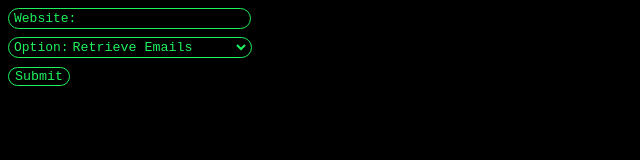
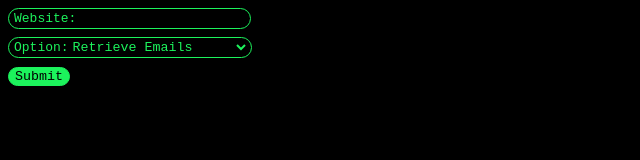
Before and after one commit to DedSecInside/gotor, a React app: page / in a window 1280 px wide. Shown: the top 160 px of the page, without its empty margins (0-640 px from the left). Built offline with nearby package versions, Linux system fonts and the light colour scheme.

Commit message:
Added back button

```diff
--- a/src/index.css
+++ b/src/index.css
@@ -39,10 +39,19 @@ td {
 }
 
 #submitBtn {
-  color: rgb(28, 243, 92);
+  background-color: rgb(28, 243, 92);
   font-family: monospace;
   border-radius: 15px;
-  background-color: black;
+  color: black;
+  border: 0;
+  border: 1px solid rgb(28, 243, 92);
+}
+
+#backButton {
+  background-color: rgb(28, 243, 92);
+  font-family: monospace;
+  border-radius: 15px;
+  color: black;
   border: 0;
   border: 1px solid rgb(28, 243, 92);
 }
--- a/src/index.jsx
+++ b/src/index.jsx
@@ -25,6 +25,10 @@ class DisplayURLs extends React.Component {
     super(props);
   }
 
+  goBack() {
+    main()
+  }
+
   render() {
     return (
       <table>
@@ -33,6 +37,13 @@ class DisplayURLs extends React.Component {
             <th> URLS </th>
           </tr>
         </thead>
+        <tfoot>
+          <tr>
+            <td>
+              <button onClick={this.goBack} id="backButton">BACK</button>
+            </td>
+          </tr>
+        </tfoot>
         <tbody>
         {
           this.props.websites.map((website, idx) => {
@@ -102,5 +113,9 @@ function handleURLs(data) {
   ReactDOM.render(<DisplayURLs websites={data.websites}/>, document.getElementById('root'));
 }
 
-var flags = ['Retrieve Emails', 'Retrieve URLs', 'Retrieve Information']
-ReactDOM.render(<TorBotForm args={flags}/>, document.getElementById('root'));
+function main() {
+  var flags = ['Retrieve Emails', 'Retrieve URLs', 'Retrieve Information']
+  ReactDOM.render(<TorBotForm args={flags}/>, document.getElementById('root'));
+}
+
+main()
```
